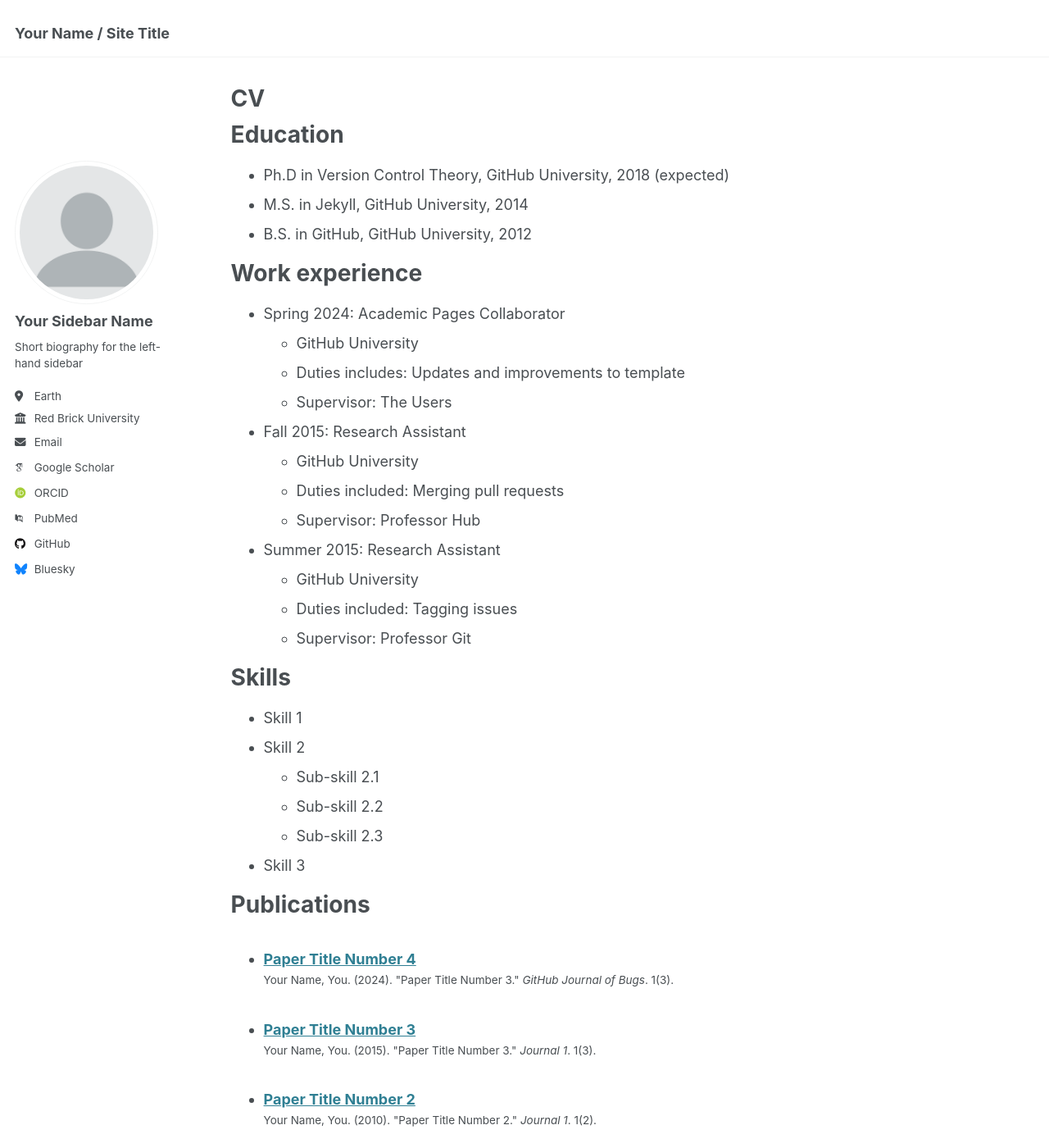
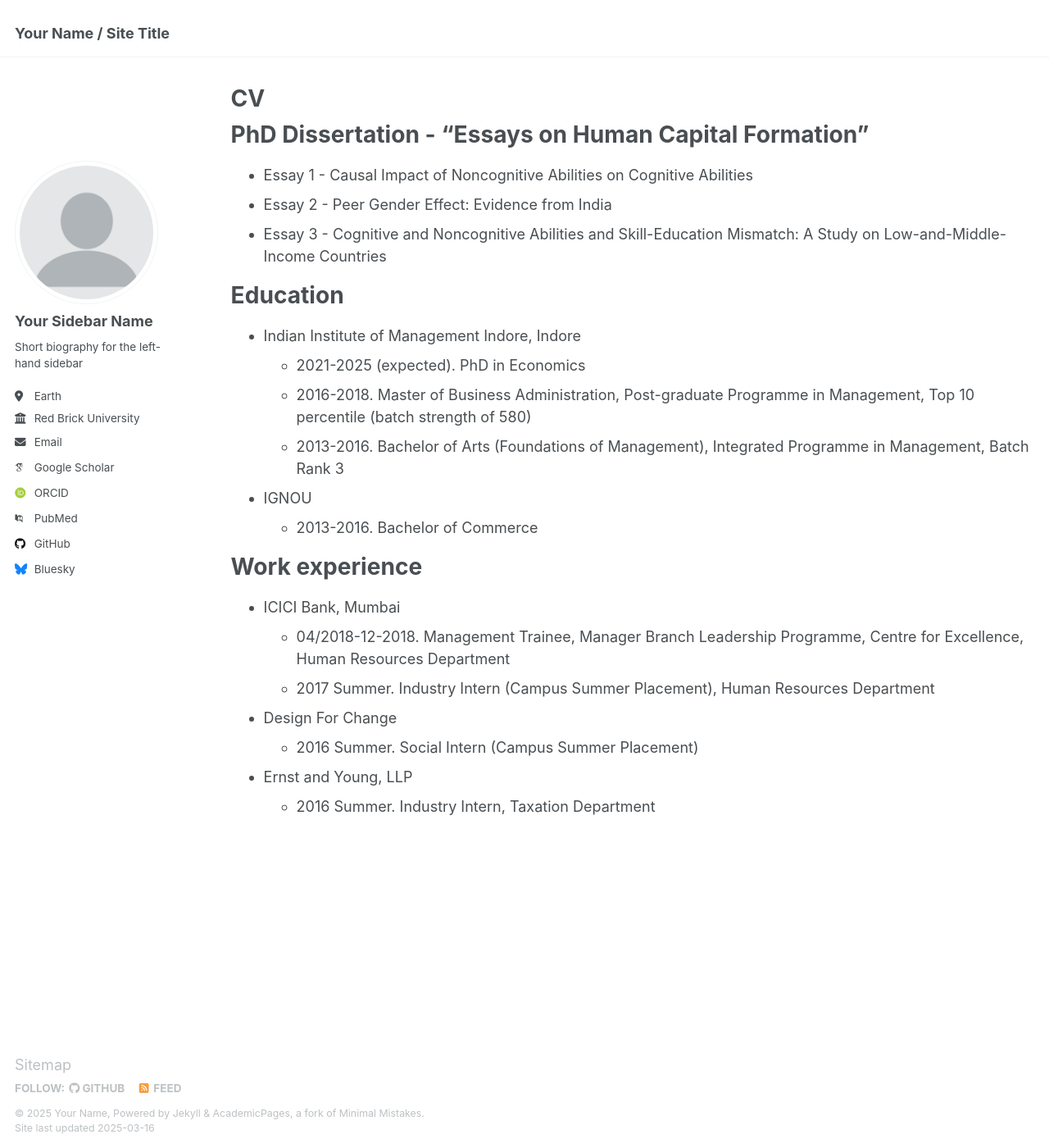
Before and after one commit to vanshika-chaudhary-economics/vanshika-chaudhary-economics.github.io, a Jekyll site: the page built from _pages/cv.md, in a window 1280 px wide and 1400 px high. Shown: the whole window at 82% size. Built offline with Jekyll 4.4.1, drawn with Linux system fonts in a browser that asks for light colours; some web fonts are replaced; some of the changed text lies outside the part shown.

Commit message:
Update cv.md

```diff
--- a/_pages/cv.md
+++ b/_pages/cv.md
@@ -9,56 +9,27 @@
 
 {% include base_path %}
 
+PhD Dissertation - "Essays on Human Capital Formation"
+======
+* Essay 1 - Causal Impact of Noncognitive Abilities on Cognitive Abilities
+* Essay 2 - Peer Gender Effect: Evidence from India
+* Essay 3 - Cognitive and Noncognitive Abilities and Skill-Education Mismatch: A Study on Low-and-Middle-Income Countries
+
 Education
 ======
-* Ph.D in Version Control Theory, GitHub University, 2018 (expected)
-* M.S. in Jekyll, GitHub University, 2014
-* B.S. in GitHub, GitHub University, 2012
+* Indian Institute of Management Indore, Indore
+  * 2021-2025 (expected). PhD in Economics
+  * 2016-2018. Master of Business Administration, Post-graduate Programme in Management, Top 10 percentile (batch strength of 580)
+  * 2013-2016. Bachelor of Arts (Foundations of Management), Integrated Programme in Management, Batch Rank 3
+* IGNOU
+  * 2013-2016. Bachelor of Commerce
 
 Work experience
 ======
-* Spring 2024: Academic Pages Collaborator
-  * GitHub University
-  * Duties includes: Updates and improvements to template
-  * Supervisor: The Users
-
-* Fall 2015: Research Assistant
-  * GitHub University
-  * Duties included: Merging pull requests
-  * Supervisor: Professor Hub
-
-* Summer 2015: Research Assistant
-  * GitHub University
-  * Duties included: Tagging issues
-  * Supervisor: Professor Git
-
-Skills
-======
-* Skill 1
-* Skill 2
-  * Sub-skill 2.1
-  * Sub-skill 2.2
-  * Sub-skill 2.3
-* Skill 3
-
-Publications
-======
-  <ul>{% for post in site.publications reversed %}
-    {% include archive-single-cv.html %}
-  {% endfor %}</ul>
-
-Talks
-======
-  <ul>{% for post in site.talks reversed %}
-    {% include archive-single-talk-cv.html  %}
-  {% endfor %}</ul>
-
-Teaching
-======
-  <ul>{% for post in site.teaching reversed %}
-    {% include archive-single-cv.html %}
-  {% endfor %}</ul>
-
-Service and leadership
-======
-* Currently signed in to 43 different slack teams
+* ICICI Bank, Mumbai
+  * 04/2018-12-2018. Management Trainee, Manager Branch Leadership Programme, Centre for Excellence, Human Resources Department
+  * 2017 Summer. Industry Intern (Campus Summer Placement), Human Resources Department
+* Design For Change
+  * 2016 Summer. Social Intern (Campus Summer Placement)
+* Ernst and Young, LLP
+  * 2016 Summer. Industry Intern, Taxation Department
```
